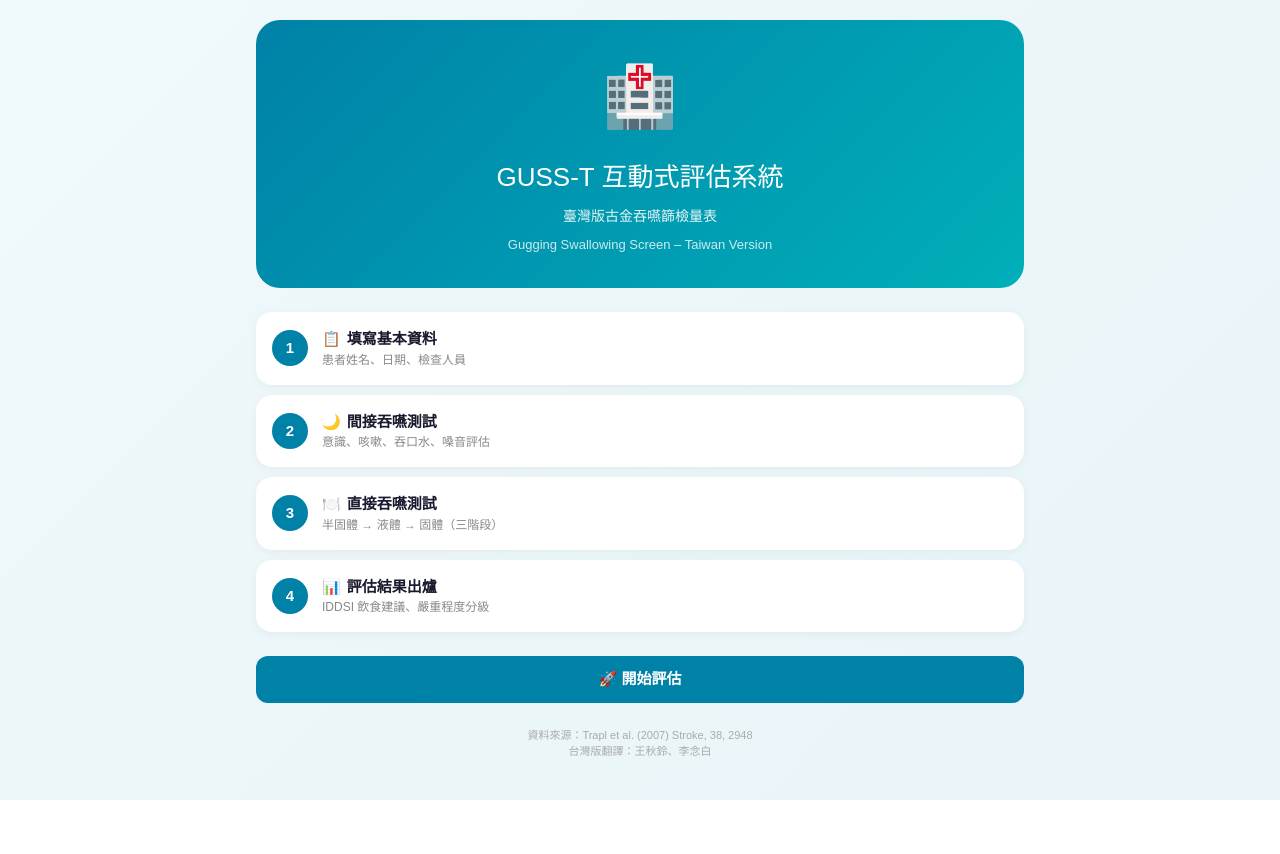
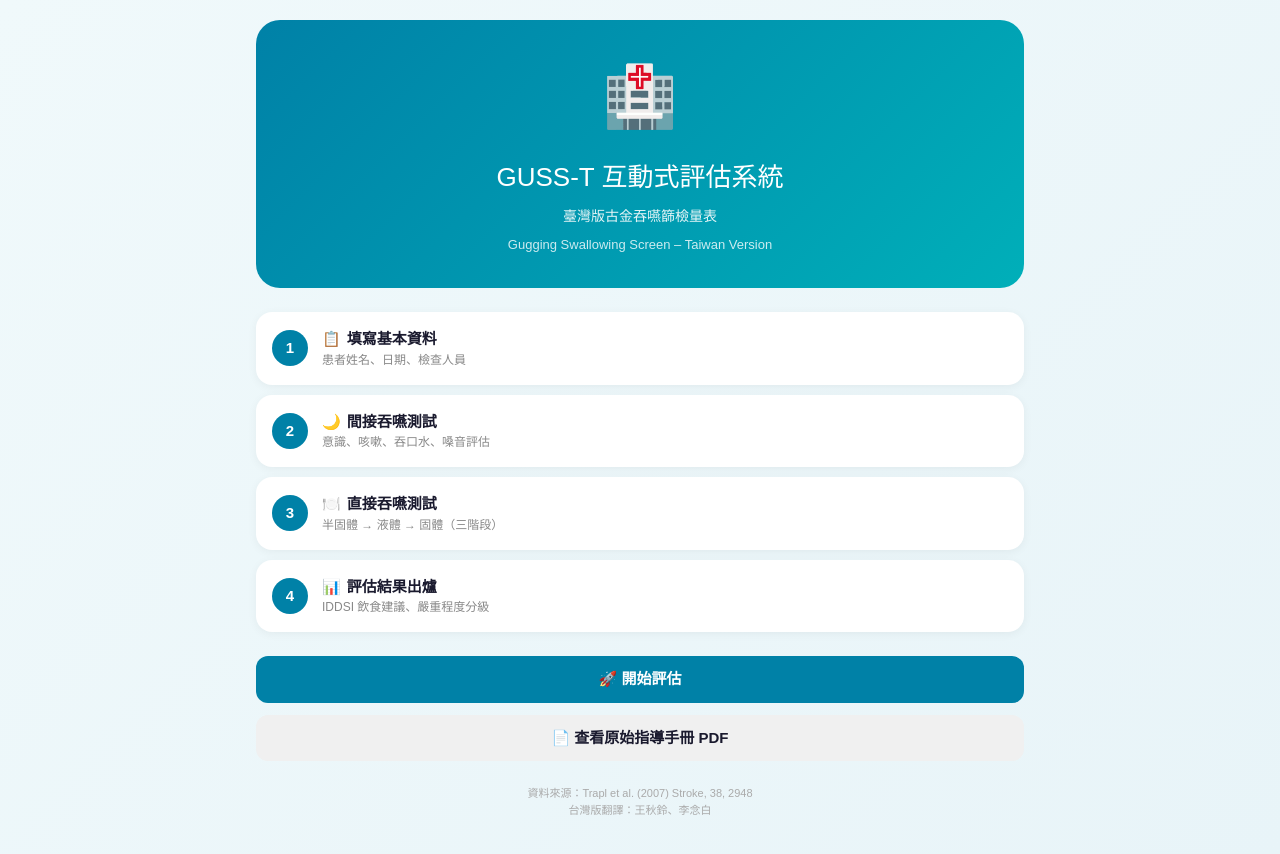
Before and after one commit to seedturtle/guss-t-app, a React (Vite) app: page / in a window 1280 px wide. Shown: the top 854 px of the page. Before the commit the page ends 800 px from the top, so only its background shows below. Built offline with nearby package versions, Linux system fonts and the light colour scheme.

Commit message:
feat: add PDF guide button on homepage

```diff
--- a/src/pages/Home.tsx
+++ b/src/pages/Home.tsx
@@ -1,5 +1,7 @@
 import React from 'react';
 import { useNavigate } from 'react-router-dom';
+
+const PDF_URL = 'https://drive.google.com/file/d/1upg6qz9lCLbOudrCx42txI6l1Ns7-zOh/view?usp=drive_link';
 
 const Home: React.FC = () => {
   const navigate = useNavigate();
@@ -39,6 +41,16 @@ const Home: React.FC = () => {
         🚀 開始評估
       </button>
 
+      <a href={PDF_URL} target="_blank" rel="noopener noreferrer" style={{ display: 'block', marginTop: 12 }}>
+        <button
+          className="btn btn-secondary"
+          style={{ width: '100%', display: 'flex', alignItems: 'center', justifyContent: 'center', gap: 6 }}
+          type="button"
+        >
+          📄 查看原始指導手冊 PDF
+        </button>
+      </a>
+
       <div style={{ textAlign: 'center', marginTop: 24, fontSize: 11, color: '#aaa' }}>
         資料來源：Trapl et al. (2007) Stroke, 38, 2948<br />
         台灣版翻譯：王秋鈴、李念白
```
